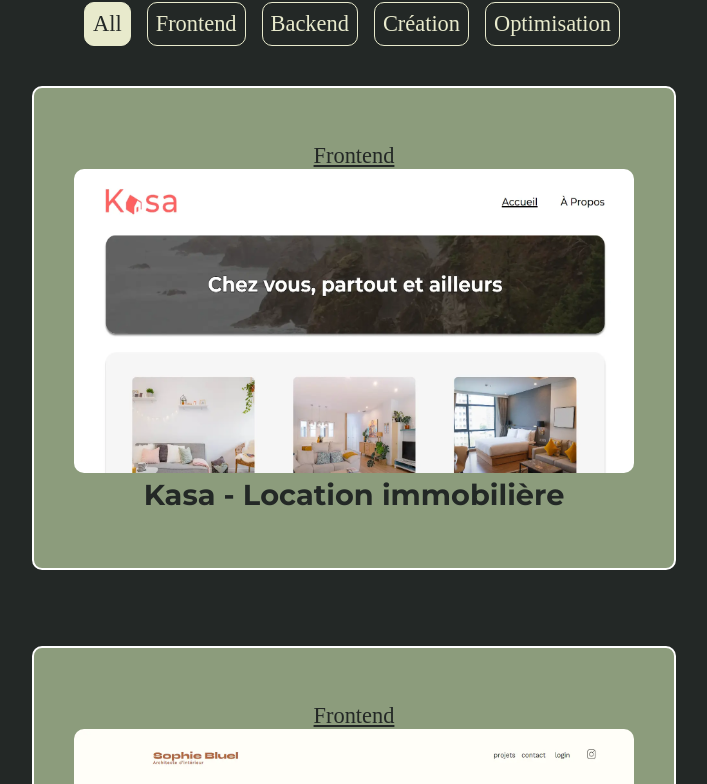
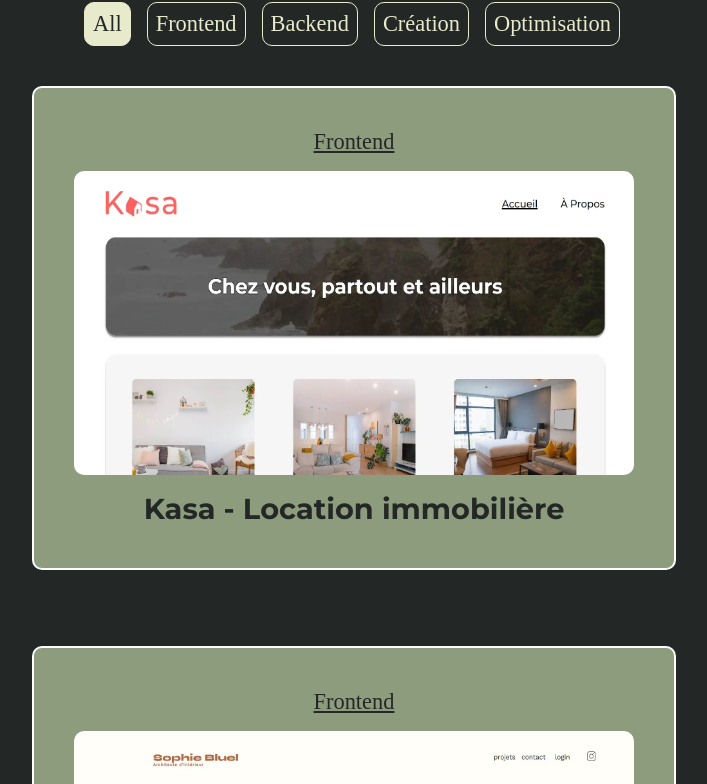
Before and after one commit to Guillaumedev69/portfolio, a React (Vite) app: page / in a window 1280 px wide. Shown: the part 1414-2198 px from the top of the page, without its empty margins (288-995 px from the left). Built offline with nearby package versions, Linux system fonts and the light colour scheme; a web font is replaced by a local one.

Commit message:
Maj cards projects

```diff
--- a/src/styles/Project.scss
+++ b/src/styles/Project.scss
@@ -25,6 +25,7 @@
         .frontContent,
         .backContent {
           border-radius: 10px;
+          border: 2px solid $color0;
           position: absolute;
           width: 100%;
           height: 100%;
@@ -54,6 +55,13 @@
           &__Title {
             color: $color3;
             font-size: 1.25rem;
+          }
+          .inner{
+            display: flex;
+          flex-direction: column;
+          justify-content: space-evenly;
+          align-items: center;
+          gap: 1rem;
           }
         }
         .backContent {
@@ -123,6 +131,7 @@
         .frontContent,
         .backContent {
           border-radius: 10px;
+          border: 2px solid $color0;
           position: absolute;
           width: 100%;
           height: 100%;
@@ -152,6 +161,13 @@
           &__Title {
             color: $color3;
             font-size: 1.5rem;
+          }
+          .inner{
+            display: flex;
+          flex-direction: column;
+          justify-content: space-evenly;
+          align-items: center;
+          gap: 1rem;
           }
         }
         .backContent {
```
